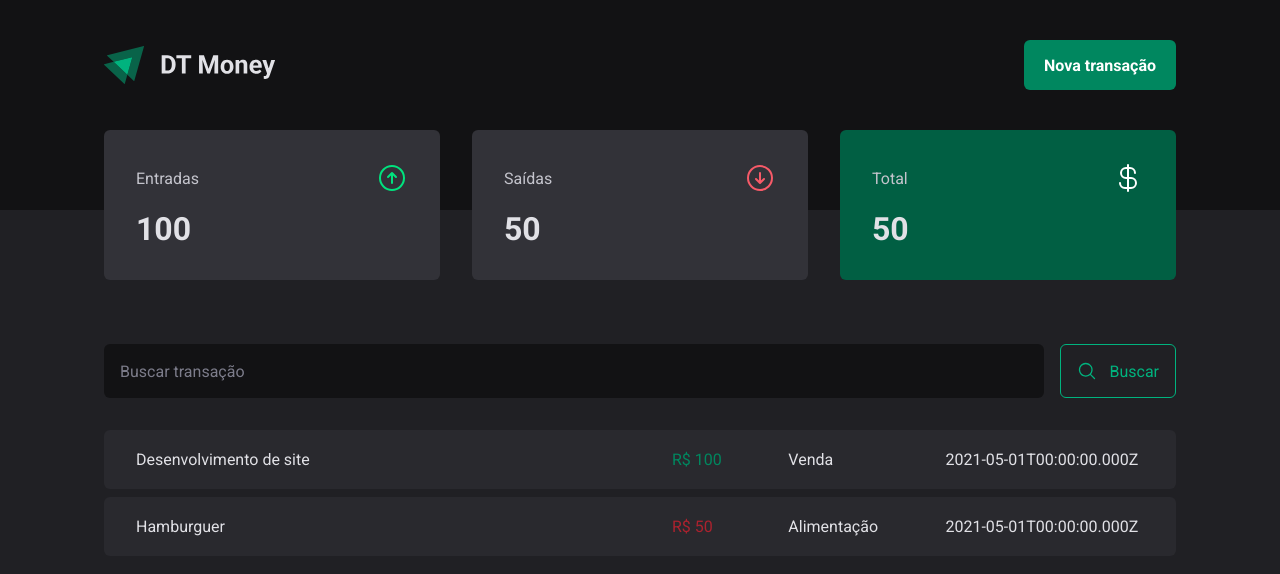
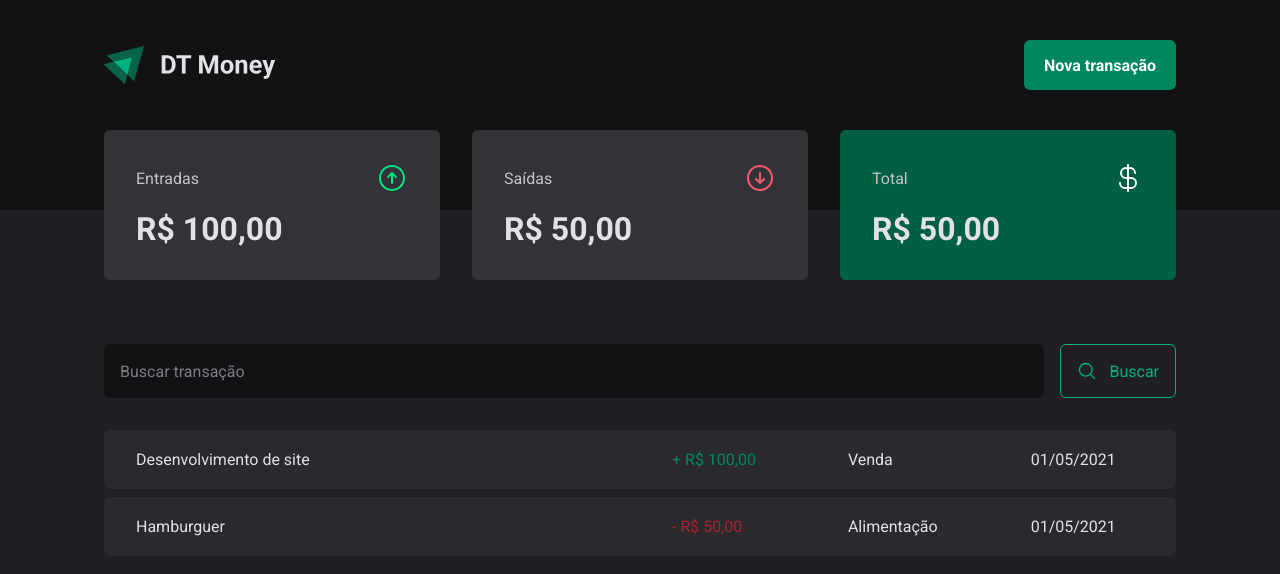
Before and after one commit to gabrielamenezes/dt-money, a React (Vite) app: page / in a window 1280 px wide. Shown: the top 574 px of the page. Built offline with nearby package versions, Linux system fonts and the light colour scheme; data requests are answered from the project's data file.

Commit message:
feat: format transaction amounts and dates in Summary and Transactions components

```diff
--- a/src/components/Summary/index.tsx
+++ b/src/components/Summary/index.tsx
@@ -6,6 +6,7 @@ import {
 import { SummaryCard, SummaryContainer } from "./styles";
 import { TransactionsContext } from "../../contexts/TransactionsContext";
 import { useContext } from "react";
+import { priceFormatter } from "../../utils/formatter";
 
 export const Summary = () => {
   const { transactions } = useContext(TransactionsContext);
@@ -35,7 +36,7 @@ export const Summary = () => {
           <span>Entradas</span>
           <ArrowCircleUp size={32} color="#00E37E" />
         </header>
-        <strong>{summary.income}</strong>
+        <strong>{priceFormatter.format(summary.income)}</strong>
       </SummaryCard>
 
       <SummaryCard>
@@ -43,7 +44,7 @@ export const Summary = () => {
           <span>Saídas</span>
           <ArrowCircleDown size={32} color="#F75A68" />
         </header>
-        <strong>{summary.outcome}</strong>
+        <strong>{priceFormatter.format(summary.outcome)}</strong>
       </SummaryCard>
 
       <SummaryCard variant="green">
@@ -51,7 +52,7 @@ export const Summary = () => {
           <span>Total</span>
           <CurrencyDollar size={32} color="#FFF" />
         </header>
-        <strong>{summary.total}</strong>
+        <strong>{priceFormatter.format(summary.total)}</strong>
       </SummaryCard>
     </SummaryContainer>
   );
--- a/src/pages/Transactions/index.tsx
+++ b/src/pages/Transactions/index.tsx
@@ -1,4 +1,4 @@
-import { useContext, useEffect, useState } from "react";
+import { useContext } from "react";
 import { Header } from "../../components/Header";
 import { Summary } from "../../components/Summary";
 import { SearchFor } from "./components/SearchForm";
@@ -8,6 +8,7 @@ import {
   TransactionsTable,
 } from "./style";
 import { TransactionsContext } from "../../contexts/TransactionsContext";
+import { dateFormat, priceFormatter } from "../../utils/formatter";
 
 export function Transactions() {
   const { transactions } = useContext(TransactionsContext);
@@ -25,12 +26,13 @@ export function Transactions() {
                 <tr key={transaction.id}>
                   <td width="50%">{transaction.description}</td>
                   <td>
-                    <PriceHighlight
-                      variant={transaction.type}
-                    >{`R$ ${transaction.amount}`}</PriceHighlight>
+                    <PriceHighlight variant={transaction.type}>
+                      {transaction.type === "income" ? "+ " : "- "}
+                      {priceFormatter.format(transaction.amount)}
+                    </PriceHighlight>
                   </td>
                   <td>{transaction.category}</td>
-                  <td>{transaction.createdAt}</td>
+                  <td>{dateFormat.format(new Date(transaction.createdAt))}</td>
                 </tr>
               );
             })}
--- /dev/null
+++ b/src/utils/formatter.ts
@@ -0,0 +1,6 @@
+export const dateFormat = new Intl.DateTimeFormat("pt-BR");
+
+export const priceFormatter = Intl.NumberFormat("pt-BR", {
+  style: "currency",
+  currency: "BRL",
+});
```
